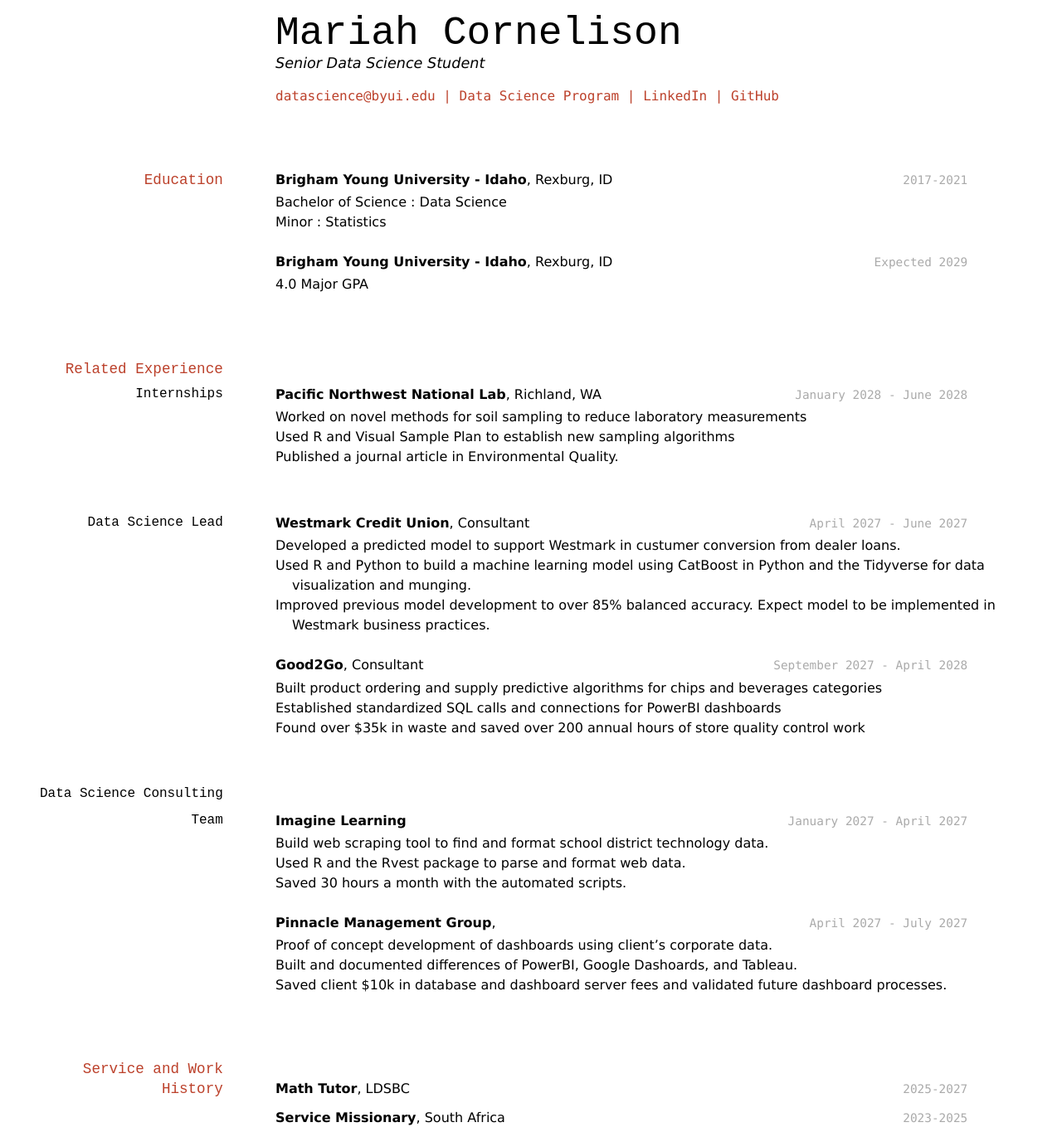
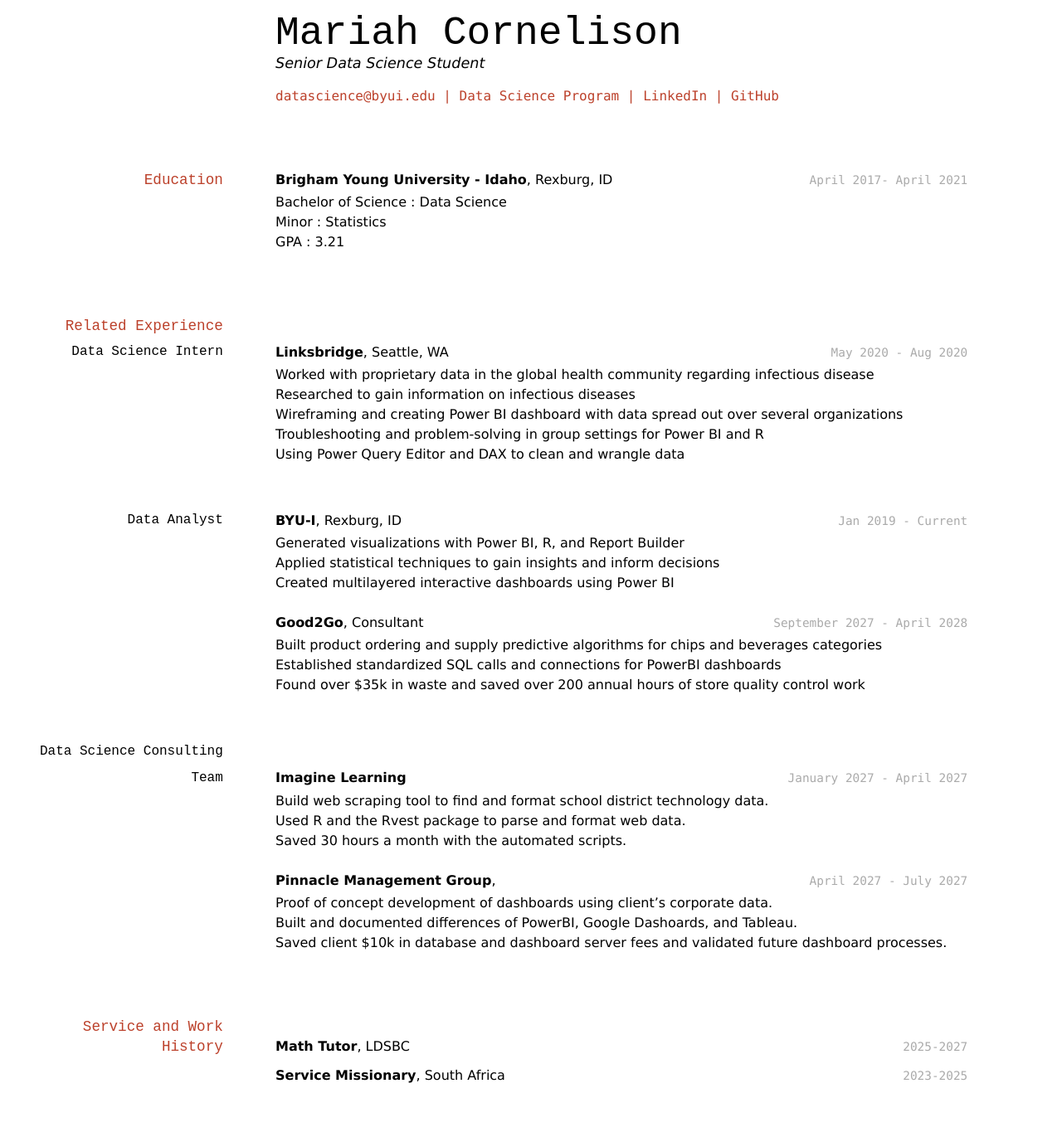
Before and after one commit to mariahkb/mariahkbc_resume, a Jekyll site: the page built from docs/index.md, in a window 1280 px wide. Shown: the whole page at 83% size. Built offline with Jekyll 4.4.1, drawn with Linux system fonts in a browser that asks for light colours; after the commit the page ends 1320 px from its top, so only the background shows below that.

Commit message:
A few more edits

```diff
--- a/docs/index.md
+++ b/docs/index.md
@@ -16,37 +16,34 @@ Senior Data Science Student
 
 ## Education
 
-`2017-2021`
+`April 2017- April 2021`
 __Brigham Young University - Idaho__, Rexburg, ID
 
 - Bachelor of Science : Data Science
 - Minor : Statistics
-
-`Expected 2029`
-__Brigham Young University - Idaho__, Rexburg, ID
-
-- 4.0 Major GPA
-
+- GPA : 3.21
 
 ## Related Experience
 
-### Internships
+### Data Science Intern
 
-`January 2028 - June 2028`
-__Pacific Northwest National Lab__, Richland, WA
+`May 2020 - Aug 2020`
+__Linksbridge__, Seattle, WA
 
-- Worked on novel methods for soil sampling to reduce laboratory measurements
-- Used R and Visual Sample Plan to establish new sampling algorithms
-- Published a journal article in Environmental Quality.
+- Worked with proprietary data in the global health community regarding infectious disease
+- Researched to gain information on infectious diseases
+- Wireframing and creating Power BI dashboard with data spread out over several organizations
+- Troubleshooting and problem-solving in group settings for Power BI and R
+- Using Power Query Editor and DAX to clean and wrangle data
 
-### Data Science Lead
+### Data Analyst
 
-`April 2027 - June 2027`
-__Westmark Credit Union__, Consultant
+`Jan 2019 - Current`
+__BYU-I__, Rexburg, ID
 
-- Developed a predicted model to support Westmark in custumer conversion from dealer loans.
-- Used R and Python to build a machine learning model using CatBoost in Python and the Tidyverse for data visualization and munging.
-- Improved previous model development to over 85% balanced accuracy. Expect model to be implemented in Westmark business practices.
+- Generated visualizations with Power BI, R, and Report Builder
+- Applied statistical techniques to gain insights and inform decisions
+- Created multilayered interactive dashboards using Power BI
 
 `September 2027 - April 2028`
 __Good2Go__, Consultant
```
